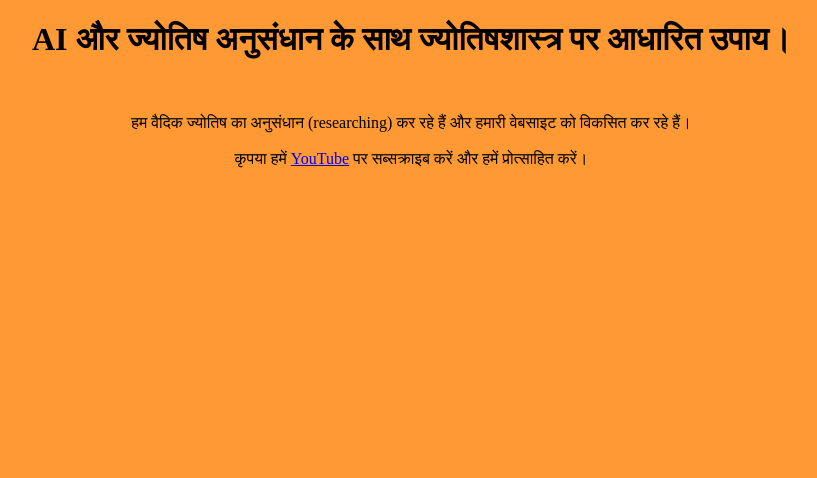
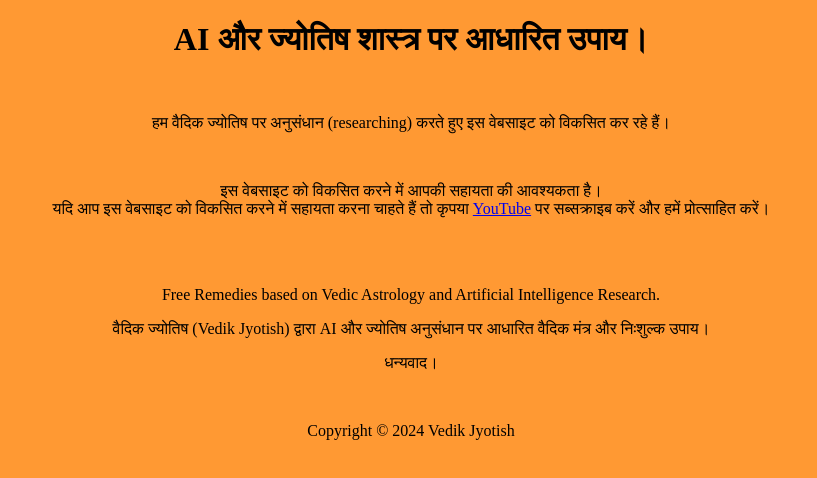
Before and after one commit to VedicJyotishAI/home, a plain HTML site: page index.html in a window 1280 px wide. Shown: the whole page, without its empty margins (229-1046 px from the left). Drawn offline with Linux system fonts and the light colour scheme.

Commit message:
Update index.html

```diff
--- a/index.html
+++ b/index.html
@@ -3,12 +3,21 @@
 <head>
     <meta charset="UTF-8">
     <title>वैदिक ज्योतिष - Vedik Jyotish</title>
-    <meta name="description" content="वैदिक ज्योतिष द्वारा AI और ज्योतिष अनुसंधान पर आधारित उपाय">
+    <meta name="description" content="वैदिक ज्योतिष (Vedik Jyotish) द्वारा AI और ज्योतिष अनुसंधान पर आधारित वैदिक मंत्र और निःशुल्क उपाय।">
     <meta name="keywords" content="वैदिक ज्योतिष">
 </head>
 <body style="background-color: #FF9933;">
-    <h1 lang="hi" style="text-align: center">AI और ज्योतिष अनुसंधान के साथ ज्योतिषशास्त्र पर आधारित उपाय।</h1>
+    <h1 lang="hi" style="text-align: center">AI और ज्योतिष शास्त्र पर आधारित उपाय।</h1>
     <br>
-    <p lang="hi" style="text-align: center">हम वैदिक ज्योतिष का अनुसंधान (researching) कर रहे हैं और हमारी वेबसाइट को विकसित कर रहे हैं।<br><br> कृपया हमें <a href="https://www.youtube.com/@VedikJyotishDotCom">YouTube</a> पर सब्सक्राइब करें और हमें प्रोत्साहित करें।</p>
+    <p lang="hi" style="text-align: center">हम वैदिक ज्योतिष पर अनुसंधान (researching) करते हुए इस वेबसाइट को विकसित कर रहे हैं।</p>
+    <br>
+    <p lang="hi" style="text-align: center">इस वेबसाइट को विकसित करने में आपकी सहायता की आवश्यकता है। <br>यदि आप इस वेबसाइट को विकसित करने में सहायता करना चाहते हैं तो कृपया <a href="https://www.youtube.com/@VedikJyotishDotCom">YouTube</a> पर सब्सक्राइब करें और हमें प्रोत्साहित करें।</p>
+    <br>
+    <br>
+    <p style="text-align: center">Free Remedies based on Vedic Astrology and Artificial Intelligence Research.</p>
+    <p lang="hi" style="text-align: center">वैदिक ज्योतिष (Vedik Jyotish) द्वारा AI और ज्योतिष अनुसंधान पर आधारित वैदिक मंत्र और निःशुल्क उपाय।</p>
+    <p lang="hi" style="text-align: center">धन्यवाद।</p>
+    <br>
+    <p style="text-align: center">Copyright © 2024 Vedik Jyotish</p>
 </body>
 </html>
```
